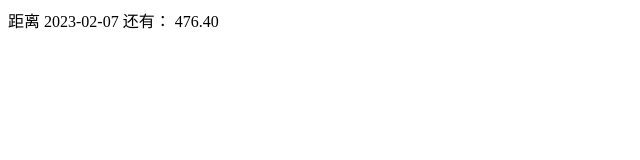
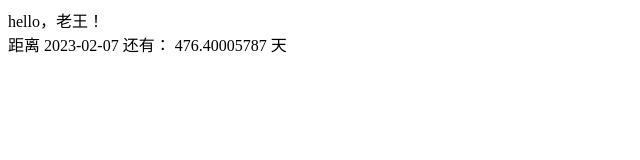
Before and after one commit to zggmd/date-to-2023-02-27, a plain HTML site: page index.html in a window 1280 px wide. Shown: the whole page, without its empty margins (0-640 px from the left). Drawn offline with Linux system fonts and the light colour scheme.

Commit message:
Update index.html

```diff
--- a/index.html
+++ b/index.html
@@ -3,9 +3,13 @@
     <meta name="viewport" content="width=device-width, initial-scale=1" />
   </head>
   <body>
+
+    <div>hello，老王！</div>
+
     <span>距离 2023-02-07 还有：</span>
     <span id="days">
     </span>
+    天
   </body>
   <script>
     function getDays(year, mouth, day){
@@ -13,7 +17,7 @@
       return s/ 60 / 60 / 24 / 1000
     }
     function setValue() {
-      document.getElementById('days').innerHTML = getDays(2023, 2, 7).toFixed(2)
+      document.getElementById('days').innerHTML = getDays(2023, 2, 7).toFixed(8)
     }
     setValue()
   </script>
```
